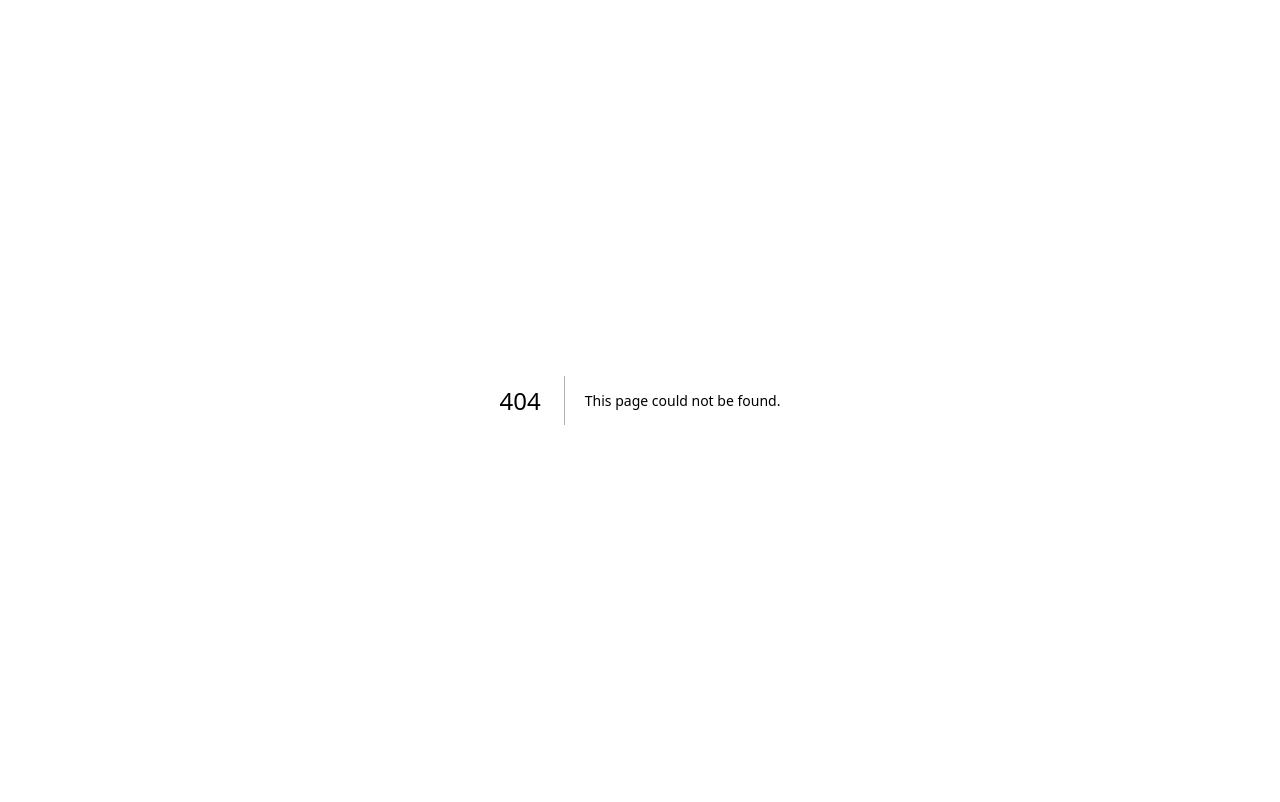
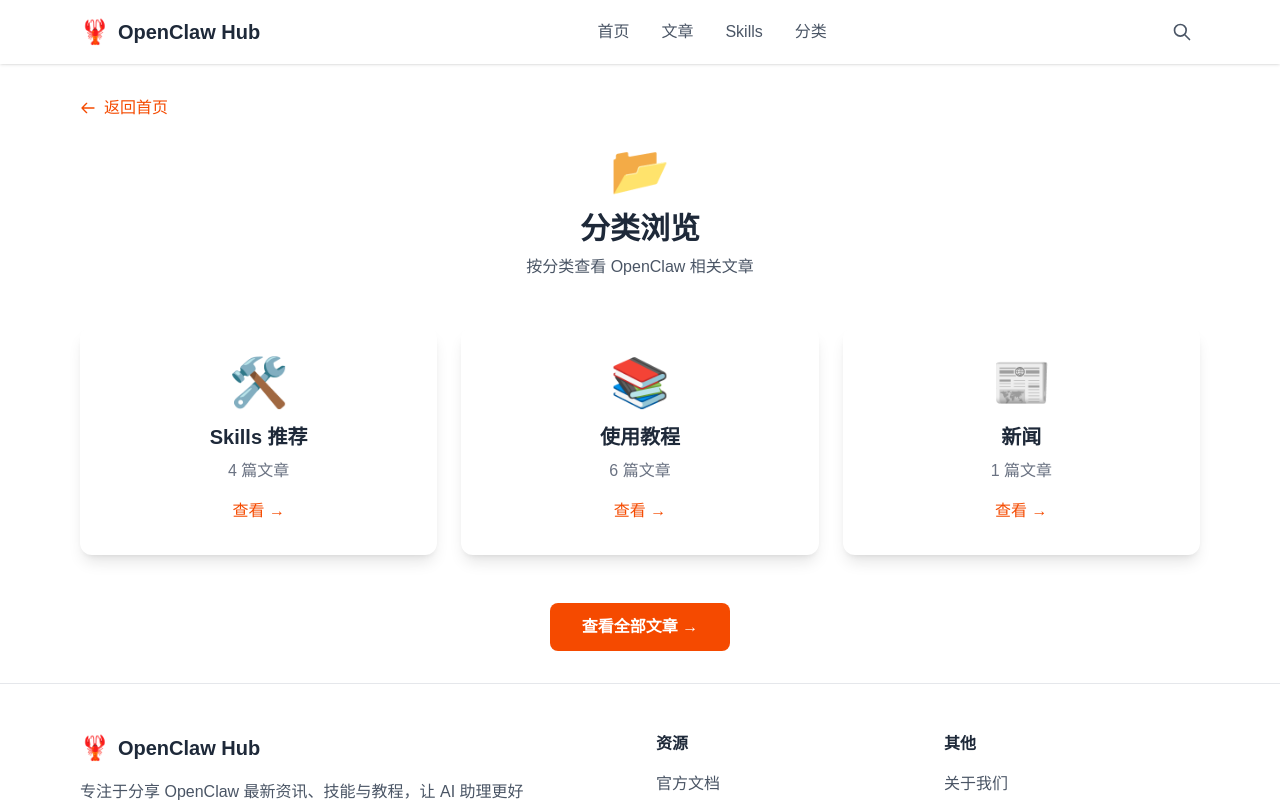
Before and after one commit to avisii1680769-cell/gabor, a Next.js app: page /category in a window 1280 px wide. Before the commit this address had no page. Shown: the top 802 px of the page. Built offline with nearby package versions, Linux system fonts and the light colour scheme.

Commit message:
Add /category index page

```diff
--- /dev/null
+++ b/src/app/category/page.tsx
@@ -0,0 +1,91 @@
+import { Header } from "@/components/Header";
+import { Footer } from "@/components/Footer";
+import Link from "next/link";
+import { articles } from "@/data/articles";
+
+export default function CategoryIndexPage() {
+  // 统计每个分类的文章数量
+  const categoryStats = [
+    { name: "Skills 推荐", icon: "🛠️", path: "skills", count: 4 },
+    { name: "使用教程", icon: "📚", path: "jiaocheng", count: 6 },
+    { name: "新闻", icon: "📰", path: "xinwen", count: 1 },
+  ];
+
+  return (
+    <div className="min-h-screen flex flex-col">
+      <Header />
+
+      <main className="flex-grow container mx-auto px-4 py-8 max-w-6xl">
+        {/* Back to Home */}
+        <div className="mb-6">
+          <Link
+            href="/"
+            className="inline-flex items-center text-orange-600 hover:underline"
+          >
+            <svg
+              className="w-4 h-4 mr-2"
+              fill="none"
+              stroke="currentColor"
+              viewBox="0 0 24 24"
+            >
+              <path
+                strokeLinecap="round"
+                strokeLinejoin="round"
+                strokeWidth={2}
+                d="M10 19l-7-7m0 0l7-7m-7 7h18"
+              />
+            </svg>
+            返回首页
+          </Link>
+        </div>
+
+        {/* Page Header */}
+        <div className="text-center mb-12">
+          <div className="text-5xl mb-4">📂</div>
+          <h1 className="text-3xl font-bold mb-2 text-gray-800 dark:text-white">
+            分类浏览
+          </h1>
+          <p className="text-gray-600 dark:text-gray-400">
+            按分类查看 OpenClaw 相关文章
+          </p>
+        </div>
+
+        {/* Category Grid */}
+        <div className="grid md:grid-cols-3 gap-6">
+          {categoryStats.map((cat) => (
+            <Link
+              key={cat.path}
+              href={`/category/${cat.path}`}
+              className="bg-white dark:bg-gray-800 p-8 rounded-xl shadow-lg hover:shadow-xl transition-all duration-300 group text-center"
+            >
+              <div className="text-5xl mb-4 group-hover:scale-110 transition-transform">
+                {cat.icon}
+              </div>
+              <h2 className="text-xl font-bold mb-2 text-gray-800 dark:text-white">
+                {cat.name}
+              </h2>
+              <p className="text-gray-500 dark:text-gray-400">
+                {cat.count} 篇文章
+              </p>
+              <div className="mt-4 text-orange-600 font-medium group-hover:translate-x-1 transition-transform">
+                查看 →
+              </div>
+            </Link>
+          ))}
+        </div>
+
+        {/* All Articles Link */}
+        <div className="mt-12 text-center">
+          <Link
+            href="/articles"
+            className="inline-block bg-orange-600 text-white px-8 py-3 rounded-lg font-semibold hover:bg-orange-700 transition"
+          >
+            查看全部文章 →
+          </Link>
+        </div>
+      </main>
+
+      <Footer />
+    </div>
+  );
+}
```
